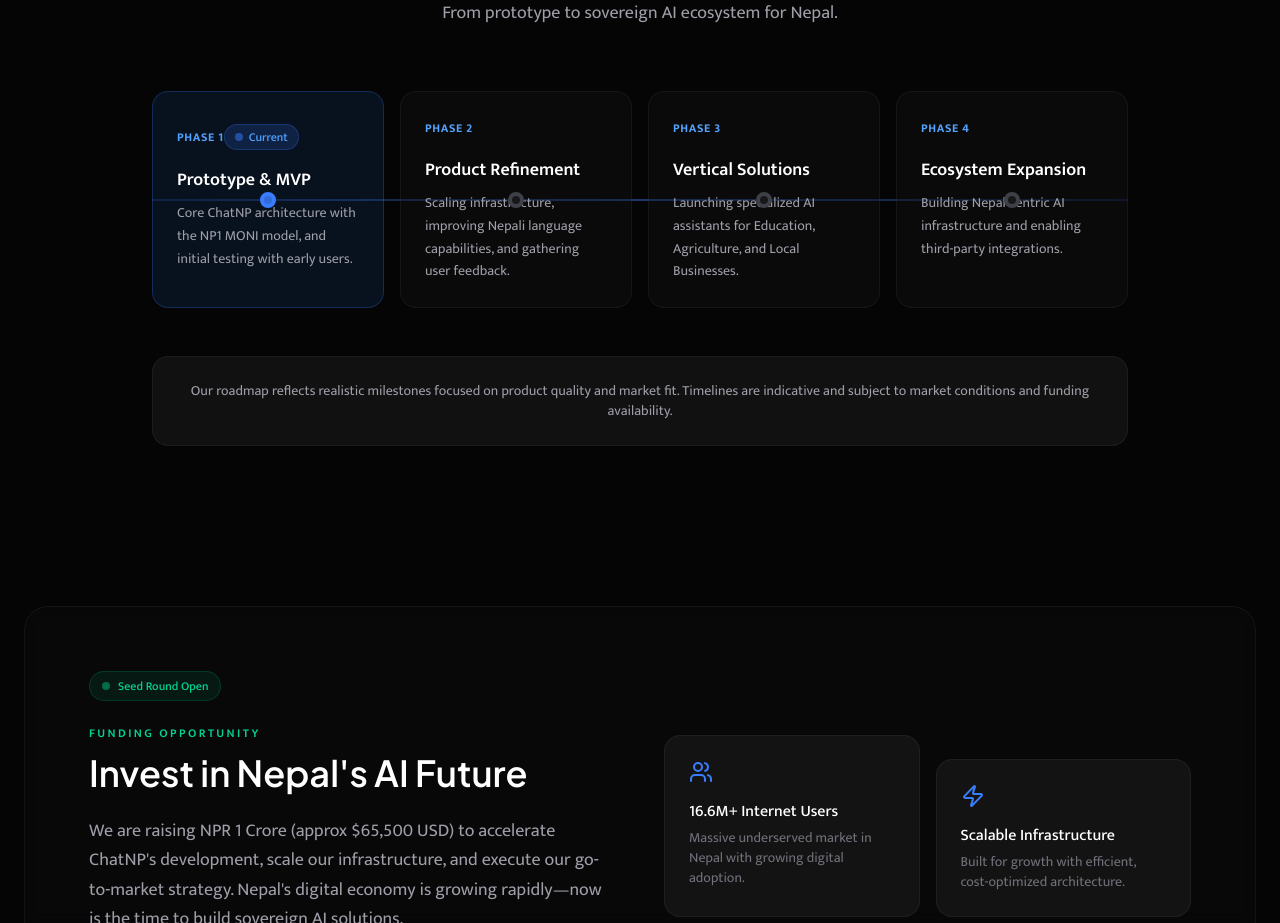
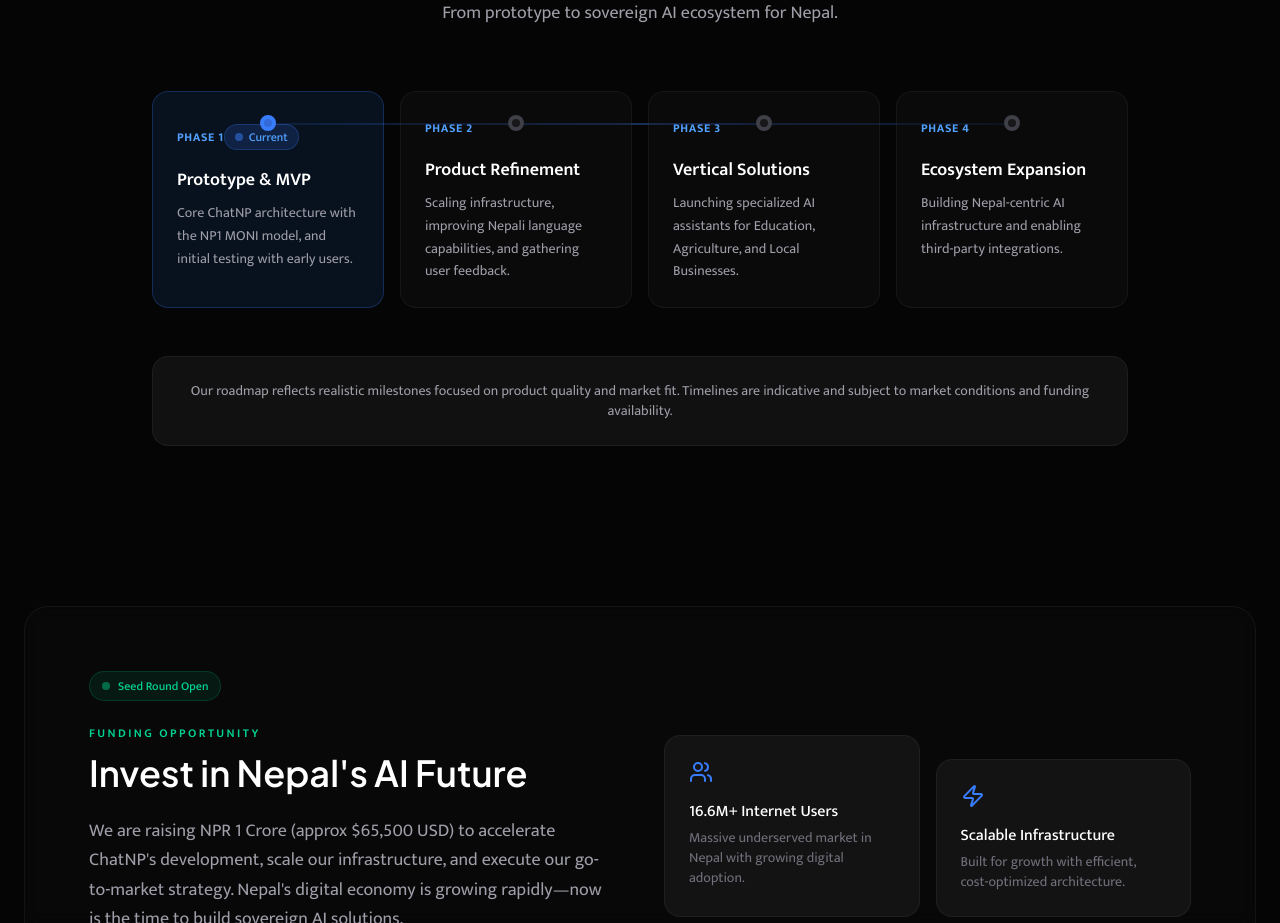
Before and after one commit to ganeshinunited-dot/Chatnepal, a Next.js app: page / in a window 1280 px wide. Shown: the part 4580-5503 px from the top of the page. Built offline with nearby package versions, Linux system fonts and the light colour scheme.

Commit message:
Fix roadmap timeline: move line to card tops so it no longer crosses text (desktop)

```diff
--- a/components/Roadmap.tsx
+++ b/components/Roadmap.tsx
@@ -17,8 +17,8 @@ export function Roadmap() {
       </div>
 
       <div className="relative">
-        {/* Timeline line */}
-        <div className="hidden md:block absolute top-1/2 left-0 right-0 h-0.5 bg-gradient-to-r from-brand-blue/20 via-brand-blue/50 to-brand-blue/20 transform -translate-y-1/2" />
+        {/* Timeline line: drawn at the top of the grid so it never crosses card text */}
+        <div className="hidden md:block absolute top-8 left-[12.5%] right-[12.5%] h-0.5 bg-gradient-to-r from-brand-blue/15 via-brand-blue/40 to-brand-blue/15" />
 
         <div className="grid md:grid-cols-4 gap-6 md:gap-4">
           {phases.map((item, i) => (
@@ -30,8 +30,8 @@ export function Roadmap() {
               transition={{ duration: 0.4, delay: i * 0.1 }}
               className="relative"
             >
-              {/* Timeline dot */}
-              <div className="hidden md:flex absolute top-1/2 left-1/2 transform -translate-x-1/2 -translate-y-1/2 z-10">
+              {/* Timeline dot: aligned with the top line */}
+              <div className="hidden md:flex absolute top-8 left-1/2 transform -translate-x-1/2 -translate-y-1/2 z-10">
                 <div className={`w-4 h-4 rounded-full border-4 ${item.status === 'current' ? 'bg-brand-blue border-brand-blue-bright' : 'bg-zinc-900 border-zinc-700'}`} />
               </div>
 
```
